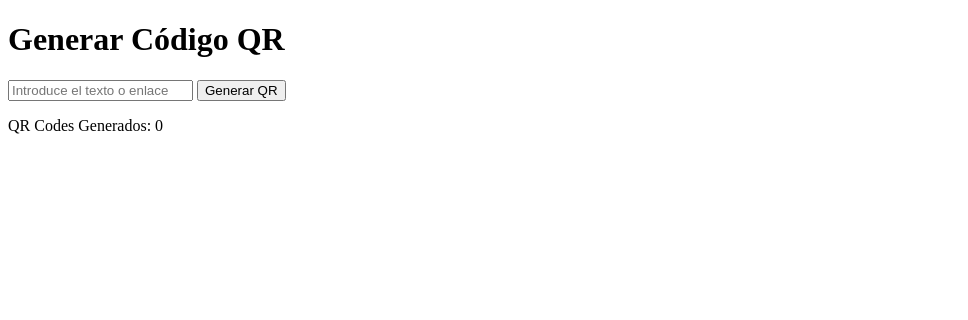
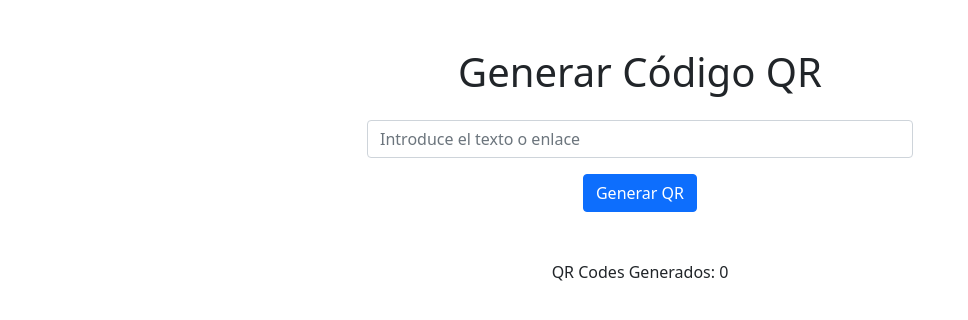
Before and after one commit to mrgomezsv/backend_mrgomez_github, a Django app: template qr_project/qr_tracker/templates/qr_tracker/index.html in a window 1280 px wide. Shown: the top 320 px of the page, without its empty margins (0-968 px from the left). Run offline with Django 4.2, Linux system fonts and the light colour scheme; the template is opened without the code that fills it, so the values that code supplies are empty; some libraries are stand-ins or nearby versions.

Commit message:
Agrege mejoras en el codigo del html index

```diff
--- a/qr_project/qr_tracker/templates/qr_tracker/index.html
+++ b/qr_project/qr_tracker/templates/qr_tracker/index.html
@@ -3,58 +3,62 @@
 <head>
     <meta charset="UTF-8">
     <meta name="viewport" content="width=device-width, initial-scale=1.0">
-    <title>Generador de QR</title>
+    <title>Generador de Códigos QR</title>
+    <link rel="stylesheet" href="https://cdn.jsdelivr.net/npm/bootstrap@5.1.3/dist/css/bootstrap.min.css">
     <script src="https://cdn.jsdelivr.net/npm/qrcode@1.4.4/build/qrcode.min.js"></script>
 </head>
 <body>
-    <h1>Generar Código QR</h1>
+    <div class="container text-center">
+        <h1 class="mt-5">Generar Código QR</h1>
 
-    <div>
-        <input type="text" id="text" placeholder="Introduce el texto o enlace">
-        <button onclick="generateQRCode()">Generar QR</button>
+        <div class="row justify-content-center mt-4">
+            <div class="col-md-6">
+                <input type="text" id="text" class="form-control" placeholder="Introduce el texto o enlace">
+                <button onclick="generateQRCode()" class="btn btn-primary mt-3">Generar QR</button>
+            </div>
+        </div>
+
+        <div id="qrcode" class="mt-5"></div>  <!-- Aquí se mostrará la imagen QR -->
+        <p id="qr-counter" class="mt-4">QR Codes Generados: 0</p>  <!-- Contador de códigos QR generados -->
+        <a id="download-btn" download="qrcode.png" class="btn btn-outline-primary mt-3" style="display: none;">Descargar QR</a>
+
+        <div id="loading" style="display: none;">Generando QR...</div>
     </div>
 
-    <div id="qrcode"></div>  <!-- Aquí se mostrará la imagen QR -->
-    <p id="qr-counter">QR Codes Generados: 0</p>  <!-- Contador de códigos QR generados -->
-
     <script>
-        // Función para generar QR y contar los QR generados
         function generateQRCode() {
             const text = document.getElementById('text').value;
-
             if (!text) {
                 alert("Por favor introduce un texto.");
                 return;
             }
 
-            // Enviar el texto a la API de Django para generar el código QR y contar
-            fetch('/qr/generate_qr/', {
+            document.getElementById('loading').style.display = 'block';  // Mostrar "Generando..."
+            fetch('/generate_qr/', {
                 method: 'POST',
                 headers: { 'Content-Type': 'application/x-www-form-urlencoded' },
                 body: new URLSearchParams({ 'text': text })
             })
             .then(response => response.json())
             .then(data => {
+                document.getElementById('loading').style.display = 'none';  // Ocultar "Generando..."
                 if (data.qr_count) {
                     document.getElementById('qr-counter').innerText = `QR Codes Generados: ${data.qr_count}`;
                 }
 
-                // Generar la imagen QR usando el texto proporcionado
-                QRCode.toDataURL(text, { width: 340 }, function (error, url) {
-                    if (error) {
-                        console.error(error);
-                        return;
-                    }
+                // Mostrar la imagen QR
+                const qrDiv = document.getElementById('qrcode');
+                qrDiv.innerHTML = `<img src="${data.image_url}" alt="QR Code">`;
 
-                    // Crear la imagen del QR
-                    const qrDiv = document.getElementById('qrcode');
-                    qrDiv.innerHTML = '';  // Limpiar cualquier QR previo
-                    const img = document.createElement('img');
-                    img.src = url;
-                    qrDiv.appendChild(img);  // Mostrar la imagen
-                });
+                // Hacer visible el botón de descarga
+                const downloadBtn = document.getElementById('download-btn');
+                downloadBtn.href = data.image_url;
+                downloadBtn.style.display = 'inline-block';
             })
-            .catch(error => console.error('Error:', error));
+            .catch(error => {
+                document.getElementById('loading').style.display = 'none';  // Ocultar "Generando..."
+                console.error('Error:', error);
+            });
         }
     </script>
 </body>
```
